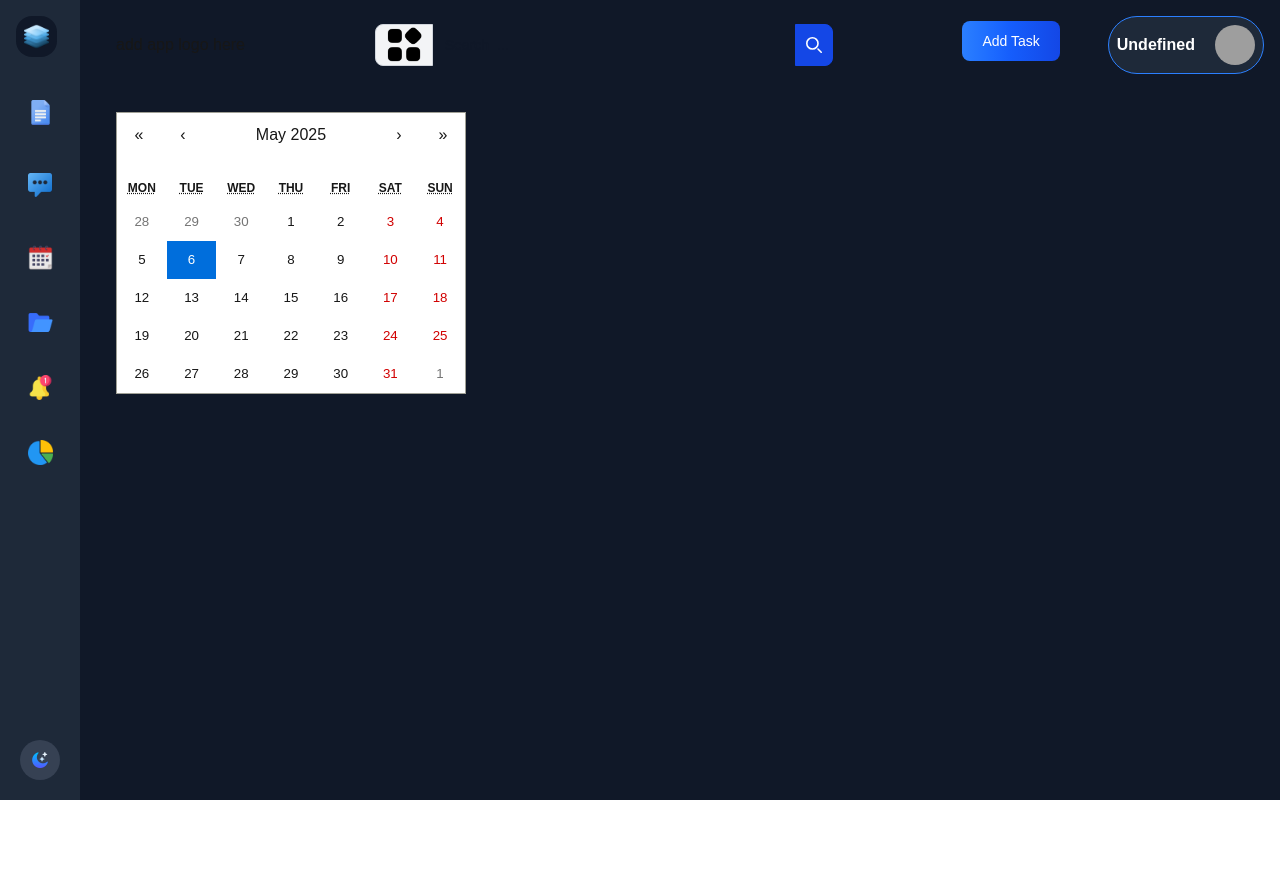
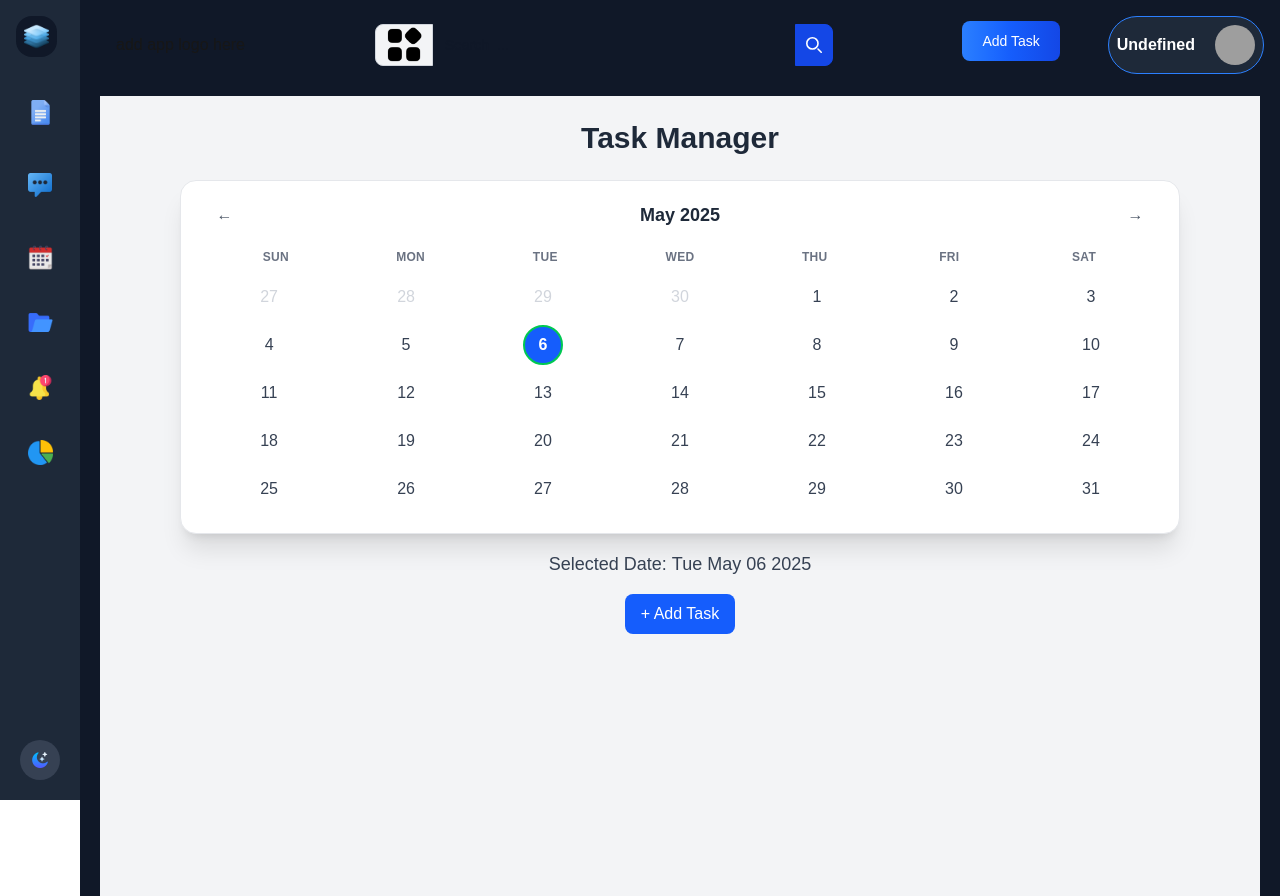
Before and after one commit to Sampath252005/task-manager, a Next.js app: page /calender in a window 1280 px wide. Before the commit the page ends 800 px from the top, so only its background shows below. Built offline with nearby package versions, Linux system fonts and the light colour scheme; grey boxes are pictures that could not be loaded.

Commit message:
updated the calender component

```diff
--- a/app/calender/page.js
+++ b/app/calender/page.js
@@ -1,20 +1,40 @@
 "use client";
-import Task from "@/models/Task";
-import React, { useState } from "react";
-import Calendar from "react-calendar";
-import "react-calendar/dist/Calendar.css"; // ✅ Required for styling
-import TaskDoneAnimation from "../components/TaskDoneAnimation";
+import { useState } from "react";
+import Calendar from "../components/Calender";
+import AddTask from "../components/AddTask";
 
-const Page = () => {
-  const [value, onChange] = useState(new Date());
+export default function TaskPage() {
+  const [selectedDate, setSelectedDate] = useState(new Date());
+  const [showAddTaskForm, setShowAddTaskForm] = useState(false);
 
   return (
-     <>
-    <div className="p-4">
-      <Calendar onChange={onChange} value={value} />
+    <div className="min-h-screen bg-gray-100 flex flex-col items-center justify-start p-6">
+      <h1 className="text-3xl font-bold text-gray-800 mb-6">Task Manager</h1>
+
+      {/* Calendar */}
+      <Calendar selectedDate={selectedDate} onDateSelect={setSelectedDate} />
+
+      {/* Selected Date Display */}
+      <p className="mt-4 text-lg text-gray-700">
+        Selected Date:{" "}
+        <span className="font-medium">{selectedDate.toDateString()}</span>
+      </p>
+
+      {/* Add Task Button */}
+      <button
+        onClick={() => setShowAddTaskForm(true)}
+        className="bg-blue-600 text-white px-4 py-2 rounded-lg mt-4"
+      >
+        + Add Task
+      </button>
+
+      {/* Add Task Form Modal */}
+      {showAddTaskForm && (
+        <AddTask
+          close={() => setShowAddTaskForm(false)}
+          selectedDate={selectedDate}
+        />
+      )}
     </div>
-   </>
   );
-};
-
-export default Page;
+}
--- a/app/components/AddTask.js
+++ b/app/components/AddTask.js
@@ -4,7 +4,7 @@ import { useForm } from "react-hook-form";
 import Image from "next/image";
 import { useTasks } from "../hooks/useTasks";
 
-const AddTask = ({ close }) => {
+const AddTask = ({ close,selectedDate }) => {
    const { tasks, loading, refreshTasks } = useTasks();
 
   const [showloading, setShowLoading] = useState(false);
@@ -19,6 +19,7 @@ const AddTask = ({ close }) => {
       description: "",
       tag: "nothing",
       priority: "low",
+      Date: selectedDate ? selectedDate.toISOString().split("T")[0] : new Date().toISOString().split("T")[0],
     },
   });
 
--- /dev/null
+++ b/app/components/Calender.js
@@ -0,0 +1,111 @@
+import { useState } from "react";
+import {
+  format,
+  startOfMonth,
+  endOfMonth,
+  startOfWeek,
+  endOfWeek,
+  addDays,
+  addMonths,
+  subMonths,
+  isSameMonth,
+  isSameDay,
+} from "date-fns";
+
+export default function Calendar({ selectedDate, onDateSelect }) {
+  const [currentMonth, setCurrentMonth] = useState(new Date());
+
+  const renderHeader = () => (
+    <div className="flex justify-between items-center mb-4 px-4">
+      <button
+        onClick={() => setCurrentMonth(subMonths(currentMonth, 1))}
+        className="text-gray-600 hover:text-blue-500 transition"
+      >
+        &larr;
+      </button>
+      <h2 className="text-lg font-semibold text-gray-800">
+        {format(currentMonth, "MMMM yyyy")}
+      </h2>
+      <button
+        onClick={() => setCurrentMonth(addMonths(currentMonth, 1))}
+        className="text-gray-600 hover:text-blue-500 transition"
+      >
+        &rarr;
+      </button>
+    </div>
+  );
+
+  const renderDays = () => {
+    const days = ["Sun", "Mon", "Tue", "Wed", "Thu", "Fri", "Sat"];
+    return (
+      <div className="grid grid-cols-7 text-xs text-center text-gray-500 font-semibold px-2">
+        {days.map((day) => (
+          <div key={day} className="py-1 tracking-wide uppercase">
+            {day}
+          </div>
+        ))}
+      </div>
+    );
+  };
+
+  const renderCells = () => {
+    const monthStart = startOfMonth(currentMonth);
+    const monthEnd = endOfMonth(monthStart);
+    const startDate = startOfWeek(monthStart);
+    const endDate = endOfWeek(monthEnd);
+    const dateFormat = "d";
+
+    const rows = [];
+    let days = [];
+    let day = startDate;
+
+    while (day <= endDate) {
+      for (let i = 0; i < 7; i++) {
+        const cloneDay = day;
+        const isToday = isSameDay(day, new Date());
+        const isSelected = selectedDate && isSameDay(day, selectedDate);
+
+        const baseStyle = `flex items-center justify-center h-10 w-10 mx-auto rounded-full cursor-pointer transition`;
+        const notCurrentMonthStyle = !isSameMonth(day, monthStart)
+          ? "text-gray-300"
+          : "text-gray-700";
+
+        const todayStyle = isToday
+          ? "border-2 border-green-500 text-blue-600 font-bold"
+          : "";
+
+        const selectedStyle = isSelected
+          ? "bg-blue-600 text-white hover:bg-blue-700"
+          : "hover:bg-blue-100";
+
+        days.push(
+          <div
+            key={day}
+            onClick={() => onDateSelect(cloneDay)}
+            className={`${baseStyle} ${notCurrentMonthStyle} ${todayStyle} ${selectedStyle}`}
+          >
+            {format(day, dateFormat)}
+          </div>
+        );
+        day = addDays(day, 1);
+      }
+
+      rows.push(
+        <div className="grid grid-cols-7 gap-y-1 py-1" key={day}>
+          {days}
+        </div>
+      );
+      days = [];
+    }
+
+    return <div className="mt-1">{rows}</div>;
+  };
+
+  return (
+    <div className="w-full h-full max-h-[90%] max-w-[90%] bg-white p-5 rounded-2xl shadow-xl border border-gray-200 transition-all duration-300">
+      {renderHeader()}
+      {renderDays()}
+      {renderCells()}
+    </div>
+  );
+}
--- a/models/Task.js
+++ b/models/Task.js
@@ -21,6 +21,10 @@ const TaskSchema = new mongoose.Schema(
     dueDate: {
       type: Date,
     },
+    Date:{
+      type: Date,
+      default: Date.now, // Automatically set to current date if not provided
+    },
     userId: {
       type: mongoose.Schema.Types.ObjectId,
       ref: "User",
--- a/package.json
+++ b/package.json
@@ -12,6 +12,7 @@
     "@heroicons/react": "^2.2.0",
     "@reduxjs/toolkit": "^2.8.2",
     "bcrypt": "^5.1.1",
+    "date-fns": "^4.1.0",
     "framer-motion": "^12.12.2",
     "heroicons": "^2.2.0",
     "jsonwebtoken": "^9.0.2",
```
Also changed, not shown: 1 other file (tests, documents, lock files or other folders).
